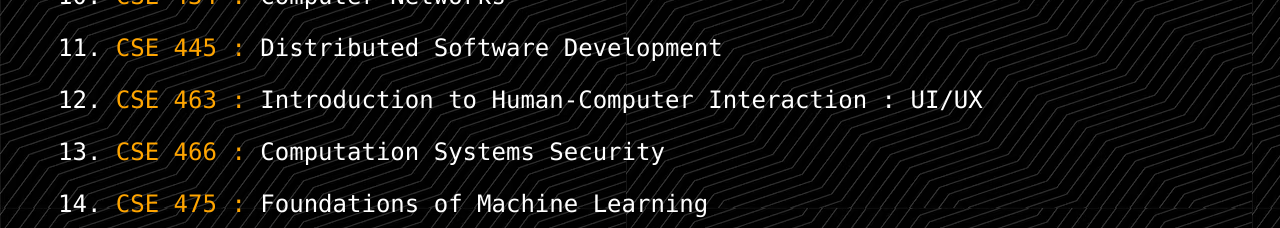
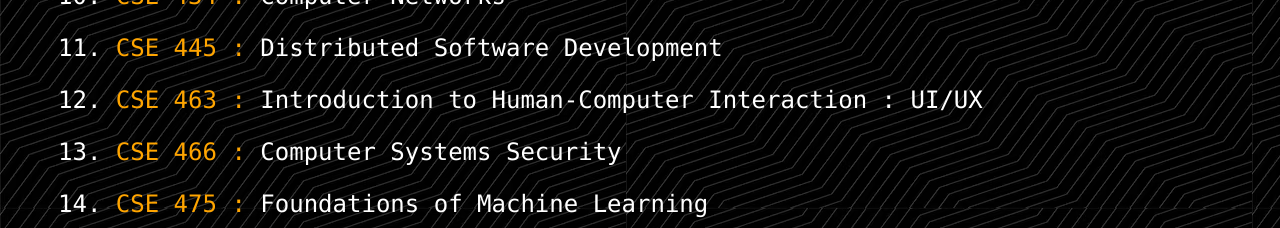
Before and after one commit to tanay-jaiman/portfolio, a plain HTML site: page index.html in a window 1280 px wide. Shown: the part 1940-2168 px from the top of the page. Drawn offline with nearby package versions, Linux system fonts and the light colour scheme.

Commit message:
Fixed spelling error

```diff
--- a/index.html
+++ b/index.html
@@ -255,7 +255,7 @@
       <span style="color: orange">
         CSE 466 :
       </span>
-      Computation Systems Security
+      Computer Systems Security
      </p>
 
      <p> 14.
```
